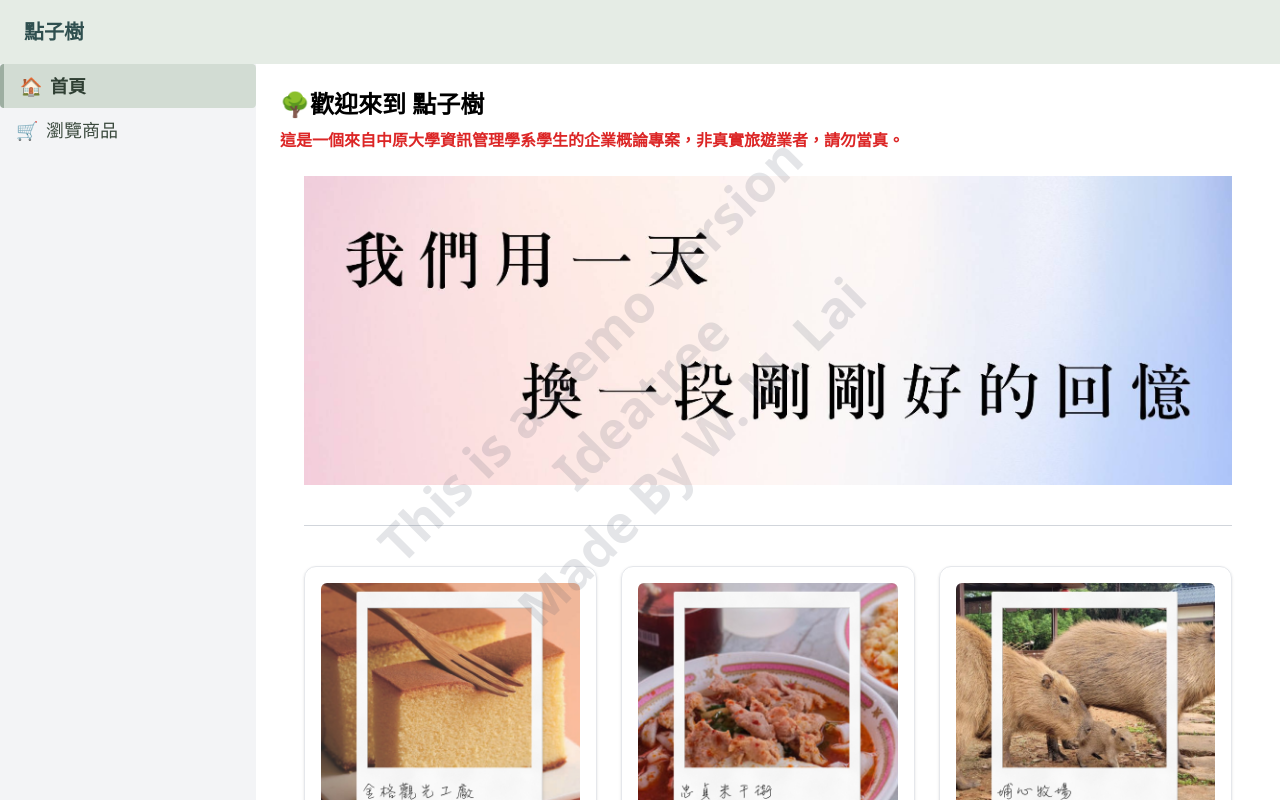
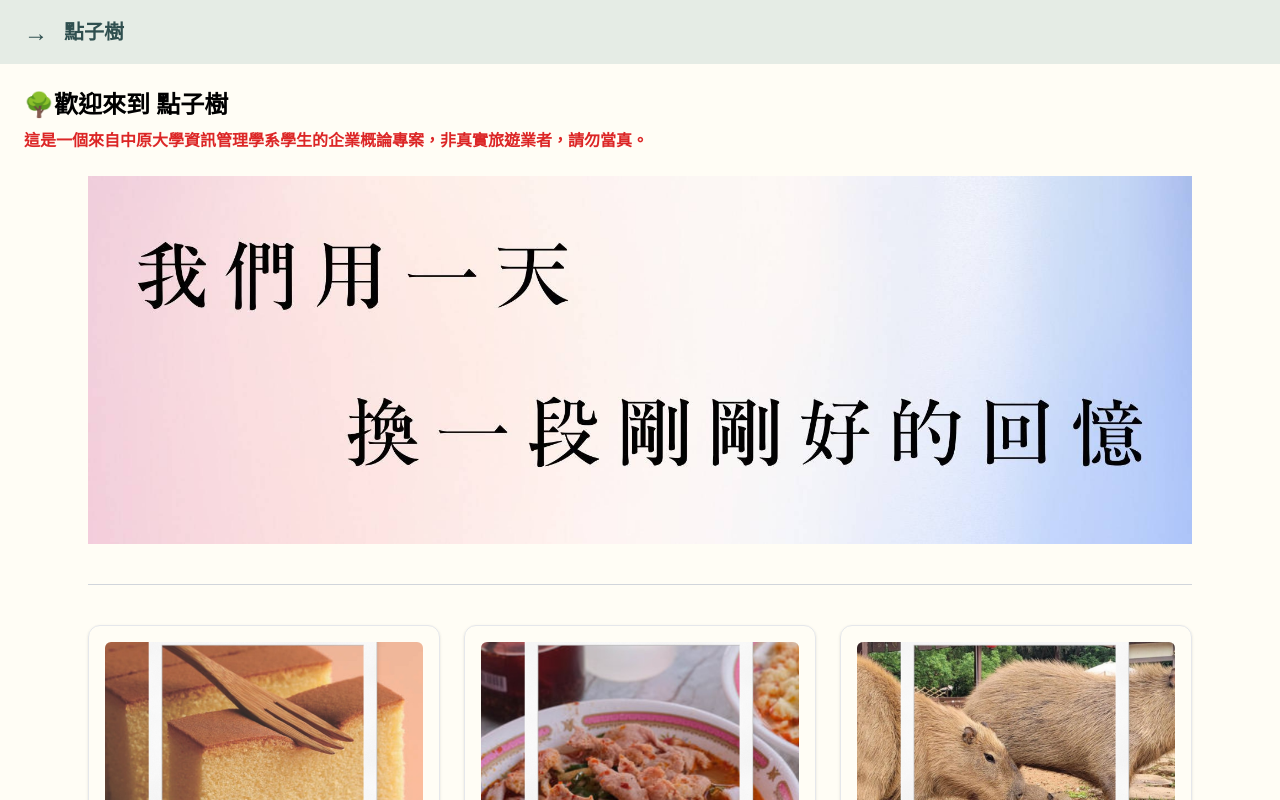
Before and after one commit to idt-zh/idt, a React (Create React App) app: page / in a window 1280 px wide. Shown: the top 800 px of the page. Built offline with nearby package versions, Linux system fonts and the light colour scheme.

Commit message:
更新網站內容與功能

```diff
--- a/src/Layout.jsx
+++ b/src/Layout.jsx
@@ -16,17 +16,23 @@ function Layout() {
     const [showModal, setShowModal] = useState(false);
     const cardImages = [fact, migan, farm];
     const cardDescriptions = ['金格觀光工廠', '龍岡米干街', '埔心牧場'];
+    const [isSidebarOpen, setIsSidebarOpen] = useState(false);
     return (
 
         <div>
-            <div className="fixed top-0 left-0 w-screen h-screen pointer-events-none z-0 flex items-center justify-center">
-                <div className="text-[52px] font-bold text-gray-600 opacity-15 text-center rotate-[-45deg] whitespace-pre leading-snug">
-                    This is a demo version{"\n"}Ideatree{"\n"}Made By W. M. Lai
-                </div>
-            </div>
-            <header className="h-16 px-6 bg-[#e5ece5] flex items-center text-xl font-semibold text-[#2f4f4f]">點子樹</header>
+            <header className="h-16 px-6 bg-[#e5ece5] flex items-center text-xl font-semibold text-[#2f4f4f]">
+                <button
+                    onClick={() => setIsSidebarOpen(!isSidebarOpen)}
+                    className="mr-4 text-2xl"
+                    title={isSidebarOpen ? "收合側邊欄" : "展開側邊欄"}
+                >
+                    {isSidebarOpen ? "←" : "→"}
+                </button>
+                點子樹
+            </header>
+
             <div className="flex">
-                <aside className="w-64 flex flex-col bg-gray-100 h-screen text-lg font-medium">
+                <aside className={`${isSidebarOpen ? "w-64" : "w-0 overflow-hidden"} flex flex-col bg-gray-100 h-screen text-lg font-medium transition-all duration-300`}>
                     <div className={`flex items-center py-2 px-4 rounded cursor-pointer transition hover:bg-[#e5ece5] ${activePage === PAGES.HOME ? 'bg-[#d2dcd3] border-l-4 border-[#9daea1] text-[#2f3f33] font-semibold' : 'text-[#3b4a3e]'}`}
                         onClick={() => setActivePage(PAGES.HOME)}>
                         <span>🏠</span>
@@ -39,7 +45,7 @@ function Layout() {
                     </div>
 
                 </aside>
-                <main className="flex-1 p-6 bg-white overflow-y-auto">
+                <main className={`flex-1 p-6 bg-[#fffdf5] overflow-y-auto transition-all duration-300 ${isSidebarOpen ? "ml-0" : "ml-0"}`}>
                     {activePage === PAGES.HOME && (
                         <div>
                             <h1 className="text-2xl font-bold mb-2">🌳歡迎來到 點子樹</h1>
@@ -89,7 +95,7 @@ function Layout() {
 
                                 {/* Bottom Paragraph */}
                                 <div className="text-gray-700">
-                                    ig:<a href="https://www.instagram.com/ty.ideatree" target="_blank" rel="noopener noreferrer">ty.ideatree</a><br/>
+                                    ig:<a href="https://www.instagram.com/ty.ideatree" target="_blank" rel="noopener noreferrer">ty.ideatree</a><br />
                                     email:<a href="mailto:ty.ideatree@gmail.com">ty.ideatree@gmail.com</a>
                                 </div>
                             </div>
```
